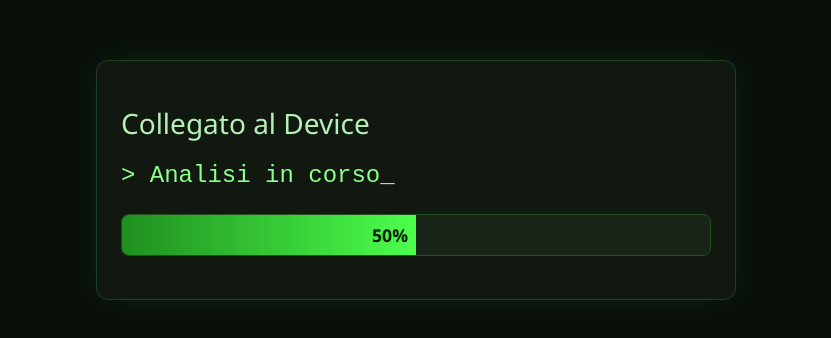
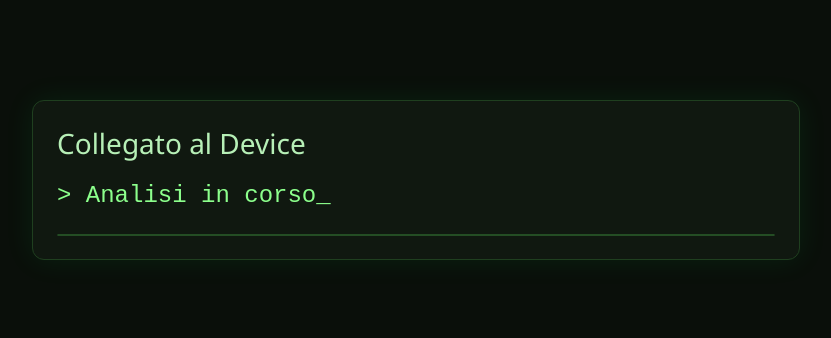
Before and after one commit to Gemonio/AnalisiDevice, a plain HTML site: page index.html in a window 1280 px wide. Shown: the part 220-558 px from the top of the page, without its empty margins (224-1055 px from the left). Drawn offline with Linux system fonts and the light colour scheme.

Commit message:
Update index.html

```diff
--- a/index.html
+++ b/index.html
@@ -18,8 +18,8 @@
 
     /* FRAME */
     .frame {
-        width: 50vw;
-        height: 30vh;
+        width: 60vw;
+        height: 20vh;
         box-sizing: border-box;
         display: flex;
         flex-direction: column;
```
